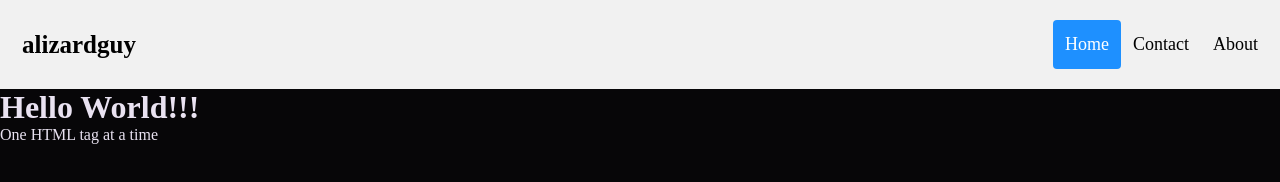
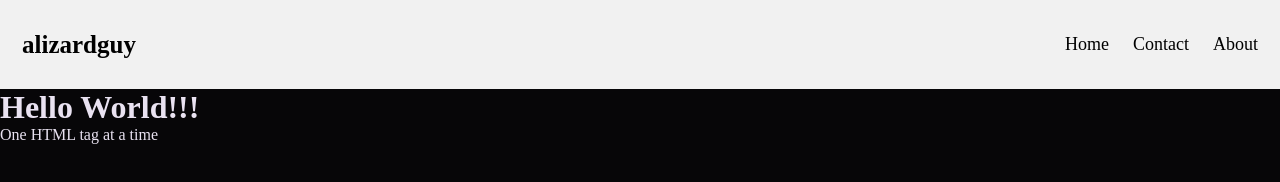
Before and after one commit to alizardguy/alizardguy.github.io, an Eleventy site: page src/index.html in a window 1280 px wide. Built offline with nearby package versions, Linux system fonts and the light colour scheme; Eleventy itself is replaced by a stand-in of ours; files that its build step writes are made by us from their sources.

Commit message:
remove active hover

```diff
--- a/src/_includes/navbar.html
+++ b/src/_includes/navbar.html
@@ -2,7 +2,7 @@
     <link rel="stylesheet" href="/style/navbar.css">
     <a href="/index" class="logo">alizardguy</a>
     <div class="header-right">
-      <a class="active" href="/index">Home</a>
+      <a href="/index">Home</a>
       <a href="/contact">Contact</a>
       <a href="/about">About</a>
     </div>
--- a/src/style/navbar.css
+++ b/src/style/navbar.css
@@ -29,12 +29,6 @@
     color: black;
 }
 
-/* Style the active/current link*/
-.header a.active {
-    background-color: dodgerblue;
-    color: white;
-}
-
 /* Float the link section to the right */
 .header-right {
     float: right;
```
